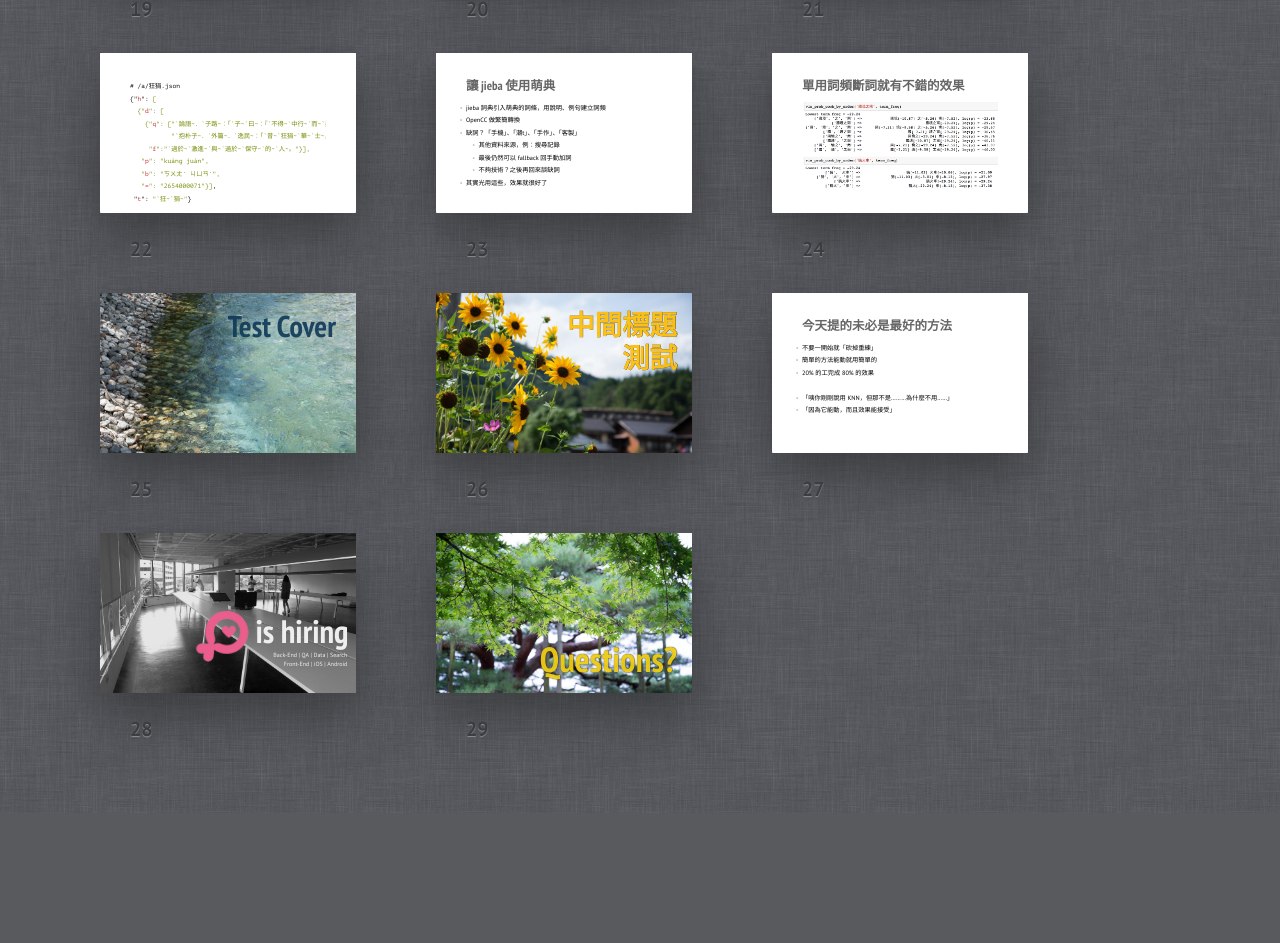
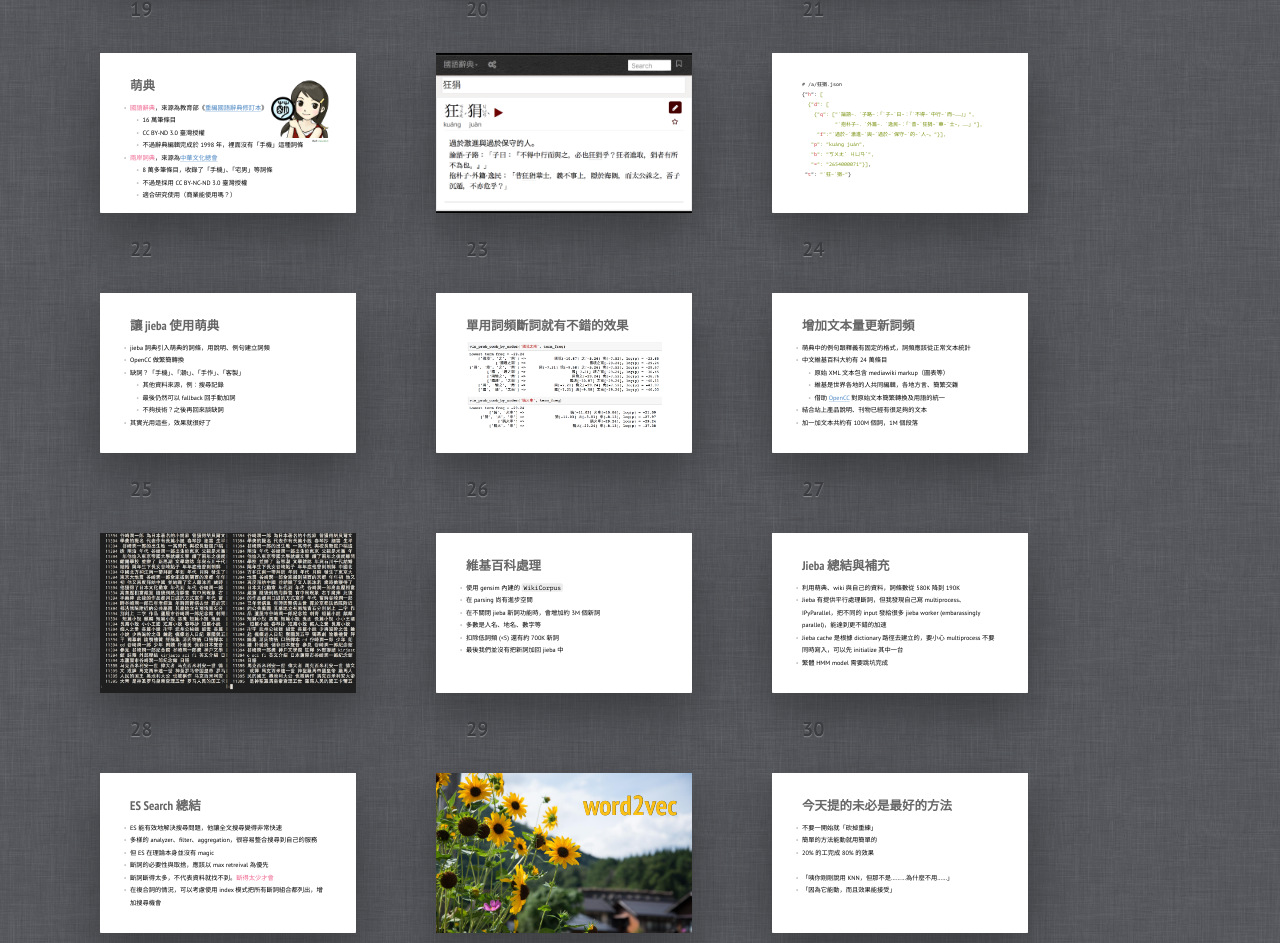
Before and after one commit to ccwang002/2015Talk-Chinese-Search, a plain HTML site: page slides/index.html in a window 1280 px wide. Shown: the part 1854-2797 px from the top of the page. Before the commit the page ends 2667 px from the top, so only its background shows below. Drawn offline with nearby package versions, Linux system fonts and the light colour scheme; some packages are replaced by stand-ins of ours.

Commit message:
update slides

```diff
--- a/slides/index.html
+++ b/slides/index.html
@@ -135,6 +135,15 @@
     </div>
   </section>
 
+  <section id="ideal-search" class="slide"><div>
+    <h2>搜尋的基本要求</h2>
+    <ul>
+      <li>搜尋「○○」，則所有跟○○有關的東西都要找到</li>
+      <li>在「○○」的結果中，不要出現不相關的ｘｘ</li>
+      <li>寧可有些ｘｘ也不要○○都找不到</li>
+    </ul>
+  </div></section>
+
   <section id="term-definition" class="slide"><div>
       <h2>ES 搜尋的最小單位是 Term (Token)</h2>
       <figure>
@@ -222,6 +231,12 @@ Java is a serious language for serious business used by serious grown-ups
         <li>在 ES 就可以靠設計 Tokenizer(Analyzer) 來完成複雜的斷詞</li>
       </ul>
   </div></section>
+
+  <section id="jieba-cover" class="slide cover w subheader mid"><div>
+      <h2>Jieba <br>中文<br>斷詞</h2>
+      <img src="pics/mid.jpg" alt="">
+    </div>
+  </section>
 
   <section id="jieba-intro" class="slide"><div>
       <h2>中文斷詞我們選擇 jieba</h2>
@@ -414,11 +429,11 @@ cut('側背包 側肩背包')     # 側背包 / 側肩 / 背包</code></pre>
   </div></section>
 
   <section id="moedict-example-json" class="slide"><div>
-    <pre class="language-json"><code># /a/狂狷.json
+    <pre class="language-json medium"><code># /a/狂狷.json
 {"h": [
   {"d": [
-    {"q": ["`論語~．`子路~：「`子~`曰~：『`不得~`中行~`而~`與~`之~，`必~`也~`狂狷~`乎~？`狂~`者~`進取~，`狷~`者~`有~`所~`不為~`也~。』」",
-           "`抱朴子~．`外篇~．`逸民~：「`昔~`狂狷~`華~`士~，`義~`不事~`上~，`隱~`於~`海隅~，`而~`太公~`誅~`之~。`吾子~`沉~`遁~，`不亦~`危~`乎~？」"],
+    {"q": ["`論語~．`子路~：「`子~`曰~：『`不得~`中行~`而~……』」",
+           "`抱朴子~．`外篇~．`逸民~：「`昔~`狂狷~`華~`士~，……」"],
      "f":"`過於~`激進~`與~`過於~`保守~`的~`人~。"}],
    "p": "kuáng juàn",
    "b": "ㄎㄨㄤˊ ㄐㄩㄢˋ",
@@ -452,37 +467,73 @@ cut('側背包 側肩背包')     # 側背包 / 側肩 / 背包</code></pre>
     </style>
   </section>
 
-<!--
-Lowest term freq = -28.68
-           ['西連寺春菜'] =>                            西連寺春菜[-28.68], log(p) = -28.68
-       ['西', '連寺春菜'] =>                    西[-7.51] 連寺春菜[-28.68], log(p) = -36.19
-       ['西連寺春', '菜'] =>                    西連寺春[-28.68] 菜[-9.28], log(p) = -37.96
-['西', '連', '寺', '春', '菜'] => 西[-7.51] 連[-8.66] 寺[-9.30] 春[-9.09] 菜[-9.28], log(p) = -43.84
-   ['西', '連', '寺春菜'] =>            西[-7.51] 連[-8.66] 寺春菜[-28.68], log(p) = -44.85
-   ['西', '連寺春', '菜'] =>            西[-7.51] 連寺春[-28.68] 菜[-9.28], log(p) = -45.47
-   ['西連寺', '春', '菜'] =>            西連寺[-28.68] 春[-9.09] 菜[-9.28], log(p) = -47.05
-['西', '連', '寺春', '菜'] =>    西[-7.51] 連[-8.66] 寺春[-28.68] 菜[-9.28], log(p) = -54.13
-['西', '連', '寺', '春菜'] =>    西[-7.51] 連[-8.66] 寺[-9.30] 春菜[-28.68], log(p) = -54.15
-['西', '連寺', '春', '菜'] =>    西[-7.51] 連寺[-28.68] 春[-9.09] 菜[-9.28], log(p) = -54.56
-['西連', '寺', '春', '菜'] =>    西連[-28.68] 寺[-9.30] 春[-9.09] 菜[-9.28], log(p) = -56.35
-       ['西連寺', '春菜'] =>                   西連寺[-28.68] 春菜[-28.68], log(p) = -57.36
-       ['西連', '寺春菜'] =>                   西連[-28.68] 寺春菜[-28.68], log(p) = -57.36
-   ['西', '連寺', '春菜'] =>           西[-7.51] 連寺[-28.68] 春菜[-28.68], log(p) = -64.87
-   ['西連', '寺春', '菜'] =>           西連[-28.68] 寺春[-28.68] 菜[-9.28], log(p) = -66.64
-   ['西連', '寺', '春菜'] =>           西連[-28.68] 寺[-9.30] 春菜[-28.68], log(p) = -66.66
--->
+  <section id="increase-corpus" class="slide"><div>
+      <h2>增加文本量更新詞頻</h2>
+      <ul>
+        <li>萌典中的例句跟釋義有固定的格式，詞頻應該從正常文本統計</li>
+        <li>中文維基百科大約有 24 萬條目</li>
+        <ul>
+          <li>原始 XML 文本包含 mediawiki markup（圖表等）</li>
+          <li>維基是世界各地的人共同編輯，各地方言、簡繁交雜</li>
+          <li>借助 <a href="https://github.com/BYVoid/OpenCC">OpenCC</a> 對原始文本簡繁轉換及用語的統一</li>
+        </ul>
+        <li>結合站上產品說明、刊物已經有很足夠的文本</li>
+        <li>加一加文本共約有 100M 個詞，1M 個段落</li>
+      </ul>
+  </div></section>
 
-  <section id="mid-cover" class="slide cover w subheader mid"><div>
-      <h2>Test Cover</h2>
-      <img src="pics/mid.jpg" alt="">
+  <section id="wiki-entry-ex" class="slide cover w"><div>
+      <img src="pics/results/wikipedia_entry_example.png" alt="">
+  </div></section>
+
+  <section id="wiki-process-result" class="slide"><div>
+      <h2>維基百科處理</h2>
+      <ul>
+        <li>使用 gensim 內建的 <code>WikiCorpus</code></li>
+        <li>在 parsing 尚有進步空間</li>
+        <li>在不關閉 jieba 新詞功能時，會增加約 3M 個新詞</li>
+        <li>多數是人名、地名、數字等</li>
+        <li>扣除低詞頻 (&lt;5) 還有約 700K 新詞</li>
+        <li>最後我們並沒有把新詞加回 jieba 中</li>
+      </ul>
+  </div></section>
+
+  <section id="jieba-summary" class="slide"><div>
+      <h2>Jieba 總結與補充</h2>
+      <ul>
+        <li>利用萌典、wiki 與自己的資料，詞條數從 580K 降到 190K</li>
+        <li>Jieba 有提供平行處理斷詞，但我發現自己寫 multiprocess、IPyParallel，把不同的 input 發給很多 jieba worker (embarassingly parallel)，能達到更不錯的加速</li>
+        <li>Jieba cache 是根據 dictionary 路徑去建立的，要小心 multiprocess 不要同時寫入，可以先 initialize 其中一台</li>
+        <li>繁體 HMM model 需要跳坑完成</li>
+      </ul>
+  </div></section>
+
+  <section id="search-summary" class="slide"><div>
+      <h2>ES Search 總結</h2>
+      <ul>
+        <li>ES 能有效地解決搜尋問題，他讓全文搜尋變得非常快速</li>
+        <li>多樣的 analyzer、filter、aggregation，很容易整合搜尋到自己的服務</li>
+        <li>但 ES 在理論本身並沒有 magic</li>
+        <li>斷詞的必要性與取捨，應該以 max retreival 為優先</li>
+        <li>斷詞斷得太多，不代表資料就找不到。<span class="pinkoi">斷得太少才會</span></li>
+        <li>在複合詞的情況，可以考慮使用 index 模式把所有斷詞組合都列出，增加搜尋機會</li>
+      </ul>
+  </div></section>
+
+
+
+<!-- Future work:
+  - 寫一個 wiki parser，考慮到 wiki 詞條、連結等斷詞 hint
+  - 把 wiki 詞條加到 jieba 詞典裡
+  - open source
+  -->
+
+  <section id="mid2-cover" class="slide cover w subheader mid2"><div>
+      <h2>word2vec</h2>
+      <img src="pics/mid2.jpg" alt="">
     </div>
   </section>
 
-  <section id="mid2-cover" class="slide cover w subheader mid2"><div>
-      <h2>中間標題測試</h2>
-      <img src="pics/mid2.jpg" alt="">
-    </div>
-  </section>
 
   <section id="not-the-best-way" class="slide"><div>
       <h2>今天提的未必是最好的方法</h2>
```
Also changed, not shown: slides/pics/results/wikipedia_entry_example.png (added).
